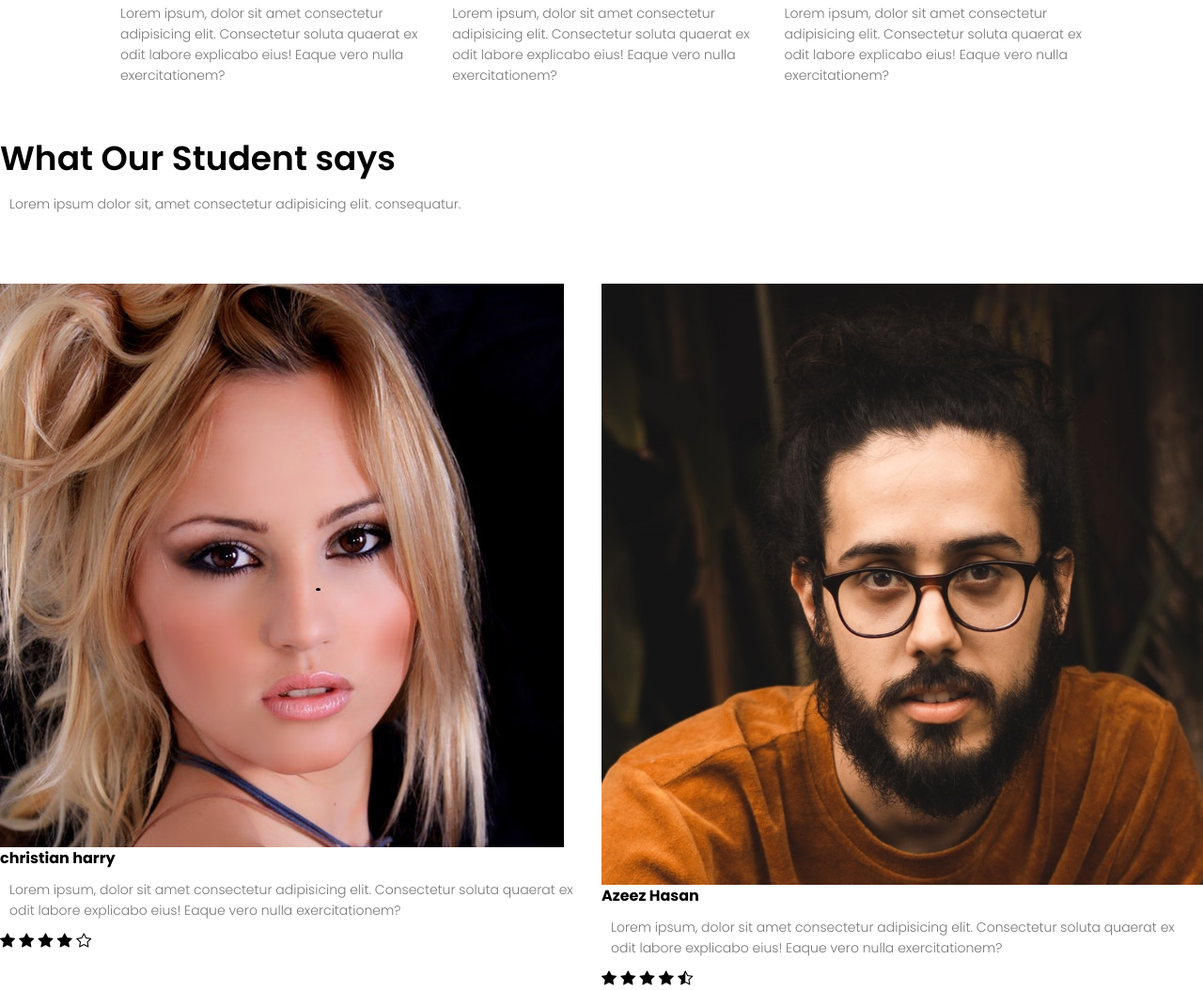
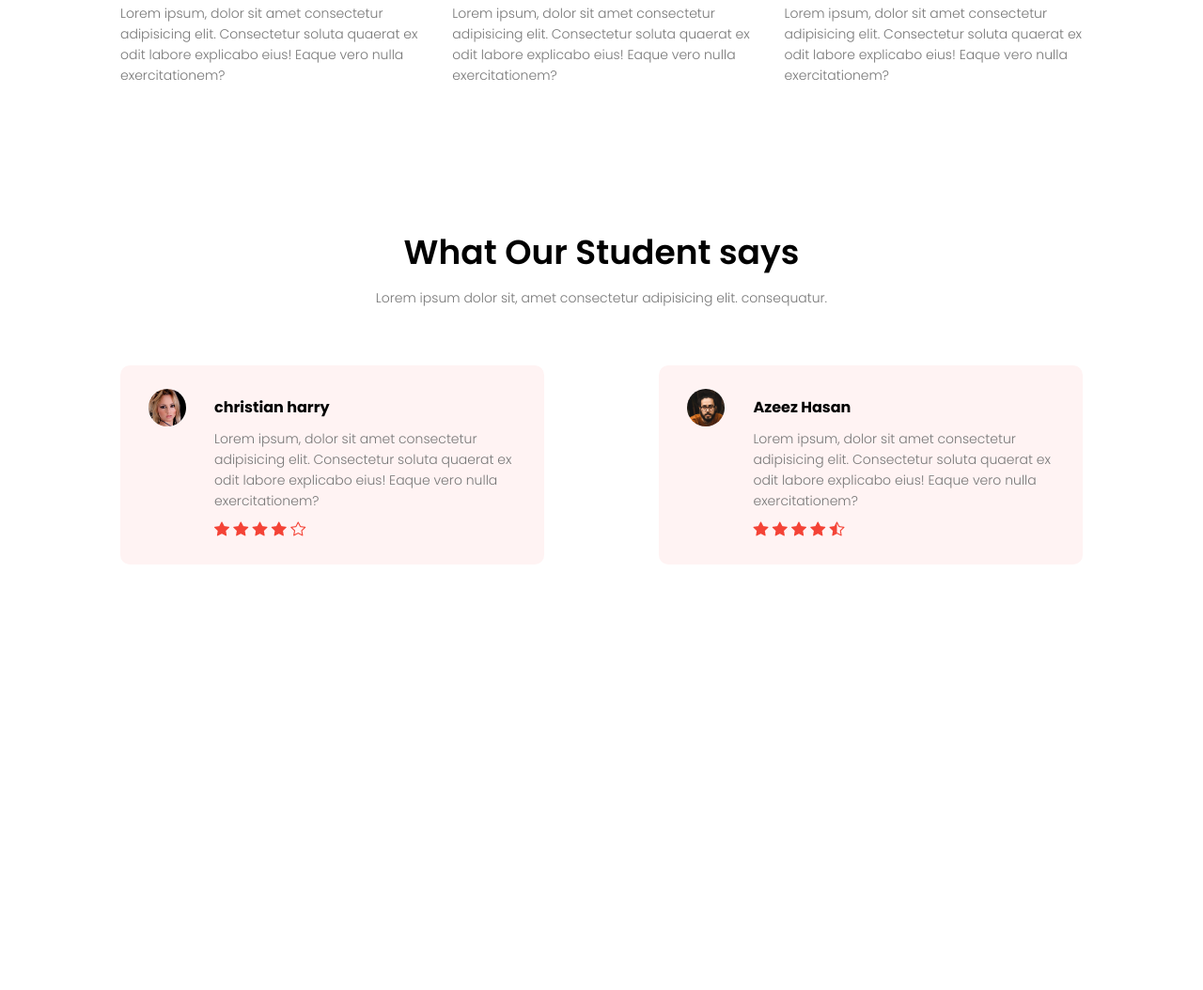
Before and after one commit to Sarycodes/Eduford, a plain HTML site: page index.html in a window 1280 px wide. Shown: the part 2612-3666 px from the top of the page at 94% size. After the commit the page ends 3264 px from the top, so only its background shows below. Drawn offline with nearby package versions, Linux system fonts and the light colour scheme.

Commit message:
Added testimonial section styling

```diff
--- a/styles.css
+++ b/styles.css
@@ -333,3 +333,51 @@ h3 {
   margin-bottom: 16px;
   text-align: left;
 }
+
+/* testimonials */
+.testimonials {
+  width: 80%;
+  margin: auto;
+  text-align: center;
+  padding-top: 100px;
+}
+
+.testimonials-col {
+  flex-basis: 44%;
+  border-radius: 10px;
+  text-align: left;
+  background-color: #fff3f3;
+  padding: 25px;
+  cursor: pointer;
+  display: flex;
+  margin-bottom: 5%;
+}
+
+.testimonials-col img {
+  height: 40px;
+  border-radius: 50%;
+  margin-left: 5px;
+  margin-right: 30px;
+}
+
+.testimonials-col p {
+  padding: 0;
+  margin-bottom: 8px;
+}
+
+.testimonials-col h4 {
+  margin-bottom: 10px;
+  text-align: left;
+  margin-top: 8px;
+}
+
+.testimonials-col .bi {
+  color: #f44336;
+}
+
+@media (max-width: 700px) {
+  .testimonials-col img {
+    margin-left: 0px;
+    margin-right: 15px;
+  }
+}
```
